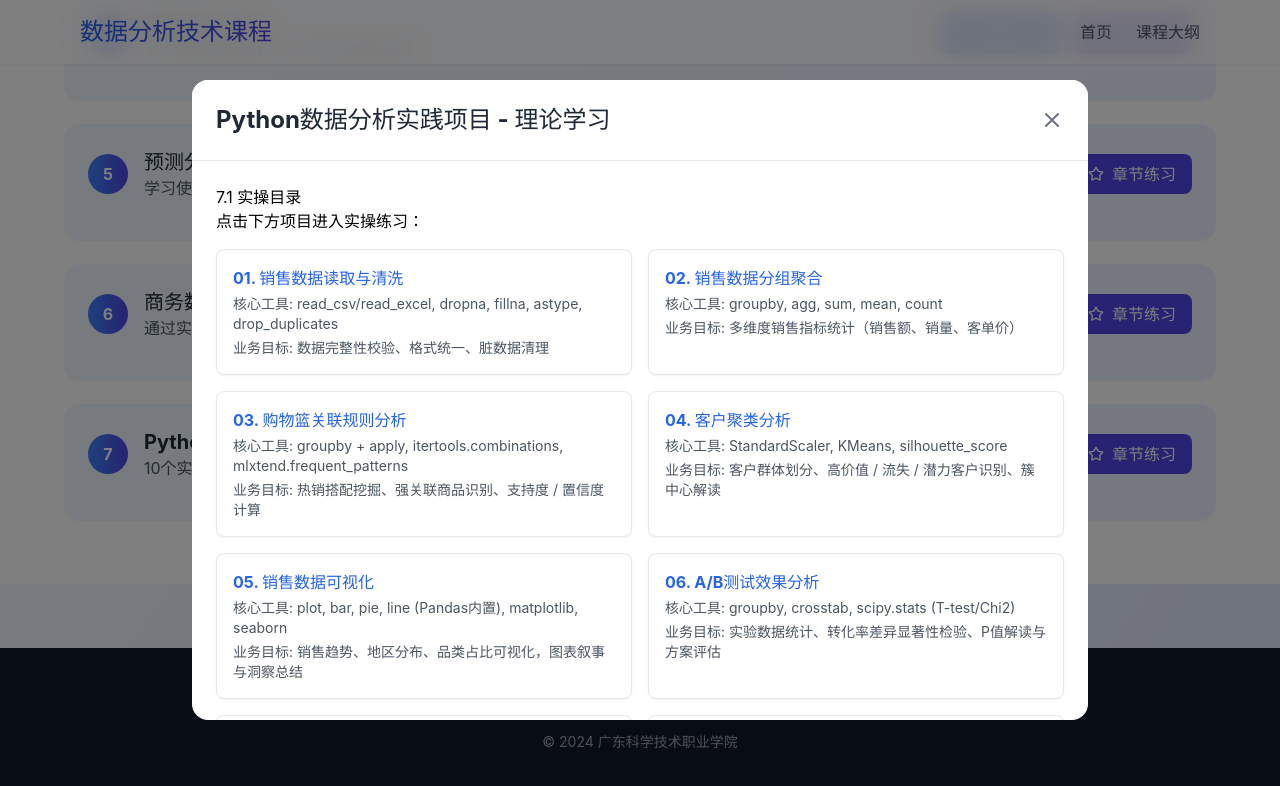
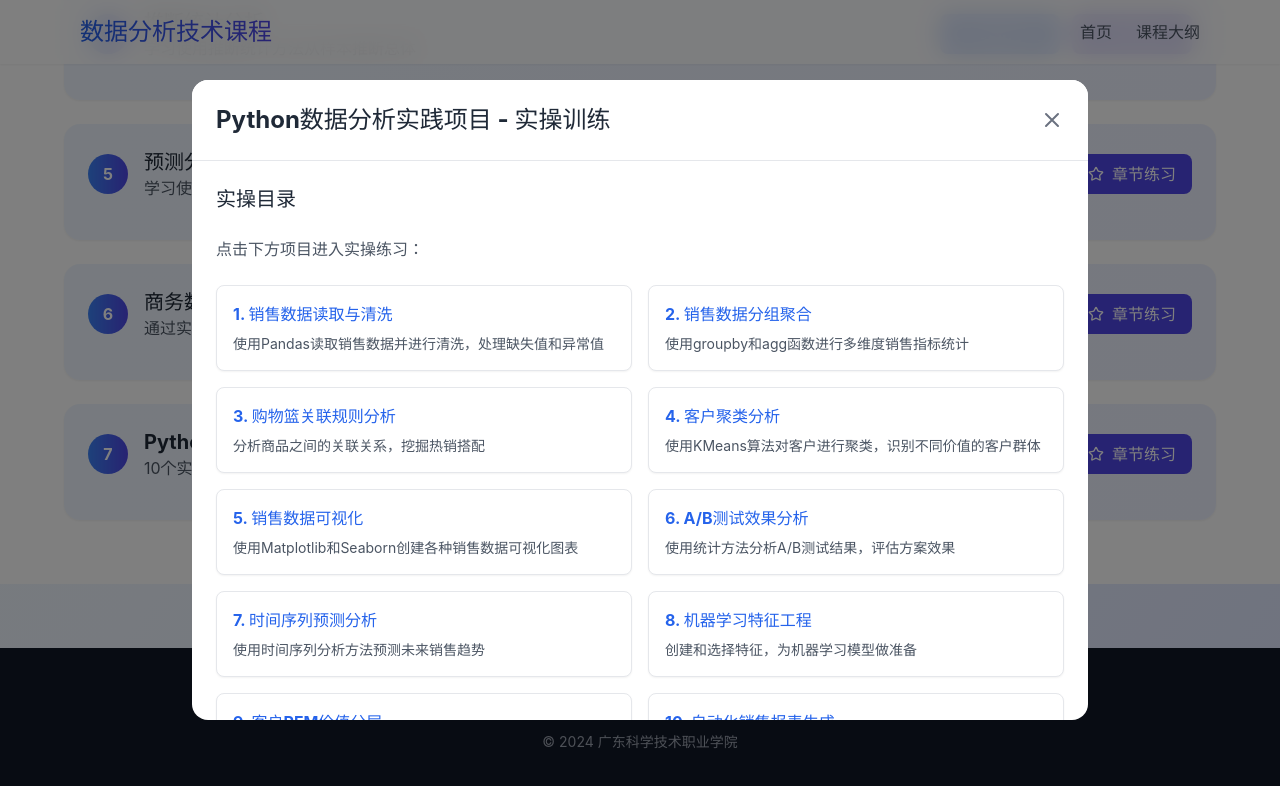
Before and after one commit to xiaolin518/LL6, a React (Vite) app: page /data-analysis in a window 1280 px wide. Both pictures are taken after a click on the button "实操训练". Shown: the part 948-1734 px from the top of the page. Built offline with nearby package versions, Linux system fonts and the light colour scheme.

Commit message:
修改实操训练按钮标题显示逻辑

```diff
--- a/src/pages/DataAnalysisCourse.tsx
+++ b/src/pages/DataAnalysisCourse.tsx
@@ -224,60 +224,9 @@ const courseOutline = [
     title: 'Python数据分析实践项目',
     description: '10个实用的Python数据分析项目，涵盖数据清洗、分析、可视化等多个领域',
     content: `
-      <h3>7.1 实操目录</h3>
-      <p>点击下方项目进入实操练习：</p>
-      <div class="grid grid-cols-1 md:grid-cols-2 gap-4 mt-4">
-        <div class="bg-white p-4 rounded-lg shadow-sm border border-gray-200 hover:shadow-md transition-shadow cursor-pointer" onclick="openPractice(1)">
-          <h4 class="font-bold text-blue-600">01. 销售数据读取与清洗</h4>
-          <p class="text-sm text-gray-600 mt-1">核心工具: read_csv/read_excel, dropna, fillna, astype, drop_duplicates</p>
-          <p class="text-sm text-gray-600 mt-1">业务目标: 数据完整性校验、格式统一、脏数据清理</p>
-        </div>
-        <div class="bg-white p-4 rounded-lg shadow-sm border border-gray-200 hover:shadow-md transition-shadow cursor-pointer" onclick="openPractice(2)">
-          <h4 class="font-bold text-blue-600">02. 销售数据分组聚合</h4>
-          <p class="text-sm text-gray-600 mt-1">核心工具: groupby, agg, sum, mean, count</p>
-          <p class="text-sm text-gray-600 mt-1">业务目标: 多维度销售指标统计（销售额、销量、客单价）</p>
-        </div>
-        <div class="bg-white p-4 rounded-lg shadow-sm border border-gray-200 hover:shadow-md transition-shadow cursor-pointer" onclick="openPractice(3)">
-          <h4 class="font-bold text-blue-600">03. 购物篮关联规则分析</h4>
-          <p class="text-sm text-gray-600 mt-1">核心工具: groupby + apply, itertools.combinations, mlxtend.frequent_patterns</p>
-          <p class="text-sm text-gray-600 mt-1">业务目标: 热销搭配挖掘、强关联商品识别、支持度 / 置信度计算</p>
-        </div>
-        <div class="bg-white p-4 rounded-lg shadow-sm border border-gray-200 hover:shadow-md transition-shadow cursor-pointer" onclick="openPractice(4)">
-          <h4 class="font-bold text-blue-600">04. 客户聚类分析</h4>
-          <p class="text-sm text-gray-600 mt-1">核心工具: StandardScaler, KMeans, silhouette_score</p>
-          <p class="text-sm text-gray-600 mt-1">业务目标: 客户群体划分、高价值 / 流失 / 潜力客户识别、簇中心解读</p>
-        </div>
-        <div class="bg-white p-4 rounded-lg shadow-sm border border-gray-200 hover:shadow-md transition-shadow cursor-pointer" onclick="openPractice(5)">
-          <h4 class="font-bold text-blue-600">05. 销售数据可视化</h4>
-          <p class="text-sm text-gray-600 mt-1">核心工具: plot, bar, pie, line (Pandas内置), matplotlib, seaborn</p>
-          <p class="text-sm text-gray-600 mt-1">业务目标: 销售趋势、地区分布、品类占比可视化，图表叙事与洞察总结</p>
-        </div>
-        <div class="bg-white p-4 rounded-lg shadow-sm border border-gray-200 hover:shadow-md transition-shadow cursor-pointer" onclick="openPractice(6)">
-          <h4 class="font-bold text-blue-600">06. A/B测试效果分析</h4>
-          <p class="text-sm text-gray-600 mt-1">核心工具: groupby, crosstab, scipy.stats (T-test/Chi2)</p>
-          <p class="text-sm text-gray-600 mt-1">业务目标: 实验数据统计、转化率差异显著性检验、P值解读与方案评估</p>
-        </div>
-        <div class="bg-white p-4 rounded-lg shadow-sm border border-gray-200 hover:shadow-md transition-shadow cursor-pointer" onclick="openPractice(7)">
-          <h4 class="font-bold text-blue-600">07. 时间序列预测分析</h4>
-          <p class="text-sm text-gray-600 mt-1">核心工具: resample, rolling, shift, ARIMA/Prophet</p>
-          <p class="text-sm text-gray-600 mt-1">业务目标: 销售趋势分析、季节性识别、月度 / 季度销量预测</p>
-        </div>
-        <div class="bg-white p-4 rounded-lg shadow-sm border border-gray-200 hover:shadow-md transition-shadow cursor-pointer" onclick="openPractice(8)">
-          <h4 class="font-bold text-blue-600">08. 机器学习特征工程</h4>
-          <p class="text-sm text-gray-600 mt-1">核心工具: get_dummies, LabelEncoder, cut/qcut, corr, SelectKBest</p>
-          <p class="text-sm text-gray-600 mt-1">业务目标: 衍生特征创建、分类变量编码、特征筛选与建模数据准备</p>
-        </div>
-        <div class="bg-white p-4 rounded-lg shadow-sm border border-gray-200 hover:shadow-md transition-shadow cursor-pointer" onclick="openPractice(9)">
-          <h4 class="font-bold text-blue-600">09. 客户RFM价值分层</h4>
-          <p class="text-sm text-gray-600 mt-1">核心工具: qcut, map, apply, 自定义评分函数</p>
-          <p class="text-sm text-gray-600 mt-1">业务目标: 基于RFM的客户价值分层、业务标签定义与分层运营策略制定</p>
-        </div>
-        <div class="bg-white p-4 rounded-lg shadow-sm border border-gray-200 hover:shadow-md transition-shadow cursor-pointer" onclick="openPractice(10)">
-          <h4 class="font-bold text-blue-600">10. 自动化销售报表生成</h4>
-          <p class="text-sm text-gray-600 mt-1">核心工具: pd.ExcelWriter, openpyxl, pivot_table, plot</p>
-          <p class="text-sm text-gray-600 mt-1">业务目标: 自动生成带图表的周报 / 月报，实现数据统计与报表自动化</p>
-        </div>
-      </div>
+      <h3>7.1 项目概述</h3>
+      <p>本章节包含10个实用的Python数据分析项目，涵盖数据清洗、分析、可视化等多个领域。</p>
+      <p>点击"实操训练"按钮进入实操目录，选择具体项目进行练习。</p>
     `
   }
 ];
@@ -291,6 +240,7 @@ export default function DataAnalysisCourse() {
   const [userAnswers, setUserAnswers] = useState<Record<string, any>>({});
   const [showResult, setShowResult] = useState(false);
   const [score, setScore] = useState(0);
+  const [isPracticalMode, setIsPracticalMode] = useState<boolean>(false);
 
   // 实操练习状态
   const [showPractical, setShowPractical] = useState<boolean>(false);
@@ -2039,6 +1989,7 @@ print("\n自动化销售报表生成完成！")`
                     <button
                       onClick={() => {
                         setActiveChapter(chapter.id);
+                        setIsPracticalMode(false);
                         setShowPractice(false);
                       }}
                       className="flex items-center gap-2 px-4 py-2 bg-blue-600 text-white rounded-lg hover:bg-blue-700 transition-colors"
@@ -2050,6 +2001,7 @@ print("\n自动化销售报表生成完成！")`
                       <button
                         onClick={() => {
                           setActiveChapter(chapter.id);
+                          setIsPracticalMode(true);
                           setShowPractice(false);
                         }}
                         className="flex items-center gap-2 px-4 py-2 bg-green-600 text-white rounded-lg hover:bg-green-700 transition-colors"
@@ -2079,7 +2031,7 @@ print("\n自动化销售报表生成完成！")`
           <div className="bg-white rounded-2xl w-full max-w-4xl max-h-[80vh] overflow-y-auto">
             <div className="sticky top-0 bg-white p-6 border-b flex justify-between items-center">
               <h3 className="text-2xl font-bold text-gray-800">
-                {courseOutline.find(c => c.id === activeChapter)?.title} - 理论学习
+                {courseOutline.find(c => c.id === activeChapter)?.title} - {isPracticalMode ? '实操训练' : '理论学习'}
               </h3>
               <button
                 onClick={() => setActiveChapter(null)}
@@ -2090,6 +2042,38 @@ print("\n自动化销售报表生成完成！")`
                 </svg>
               </button>
             </div>
+            {isPracticalMode && activeChapter === 'chapter7' ? (
+              <>
+                <div className="p-6">
+                  <h3 className="text-xl font-bold text-gray-800 mb-6">实操目录</h3>
+                  <p className="text-gray-600 mb-6">点击下方项目进入实操练习：</p>
+                  <div className="grid grid-cols-1 md:grid-cols-2 gap-4">
+                    {practicalProjects.map((project) => (
+                      <div
+                        key={project.id}
+                        className="bg-white p-4 rounded-lg shadow-sm border border-gray-200 hover:shadow-md transition-shadow cursor-pointer"
+                        onClick={() => openPractice(project.id)}
+                      >
+                        <h4 className="font-bold text-blue-600">{`${project.id}. ${project.title}`}</h4>
+                        <p className="text-sm text-gray-600 mt-2">{project.description}</p>
+                      </div>
+                    ))}
+                  </div>
+                </div>
+                <div className="p-6 border-t">
+                  <button
+                    onClick={() => {
+                      startPractice(activeChapter);
+                    }}
+                    className="w-full flex items-center justify-center gap-2 px-6 py-3 bg-indigo-600 text-white rounded-lg hover:bg-indigo-700 transition-colors"
+                  >
+                    <Star className="w-5 h-5" />
+                    开始章节练习
+                  </button>
+                </div>
+              </>
+            ) : (
+              <>
                 <div className="p-6" dangerouslySetInnerHTML={{ __html: courseOutline.find(c => c.id === activeChapter)?.content || '' }} />
                 <div className="p-6 border-t">
                   <button
@@ -2102,6 +2086,8 @@ print("\n自动化销售报表生成完成！")`
                     开始章节练习
                   </button>
                 </div>
+              </>
+            )}
           </div>
         </div>
       )}
```
Lines whose indentation alone changed are shown as unchanged.
